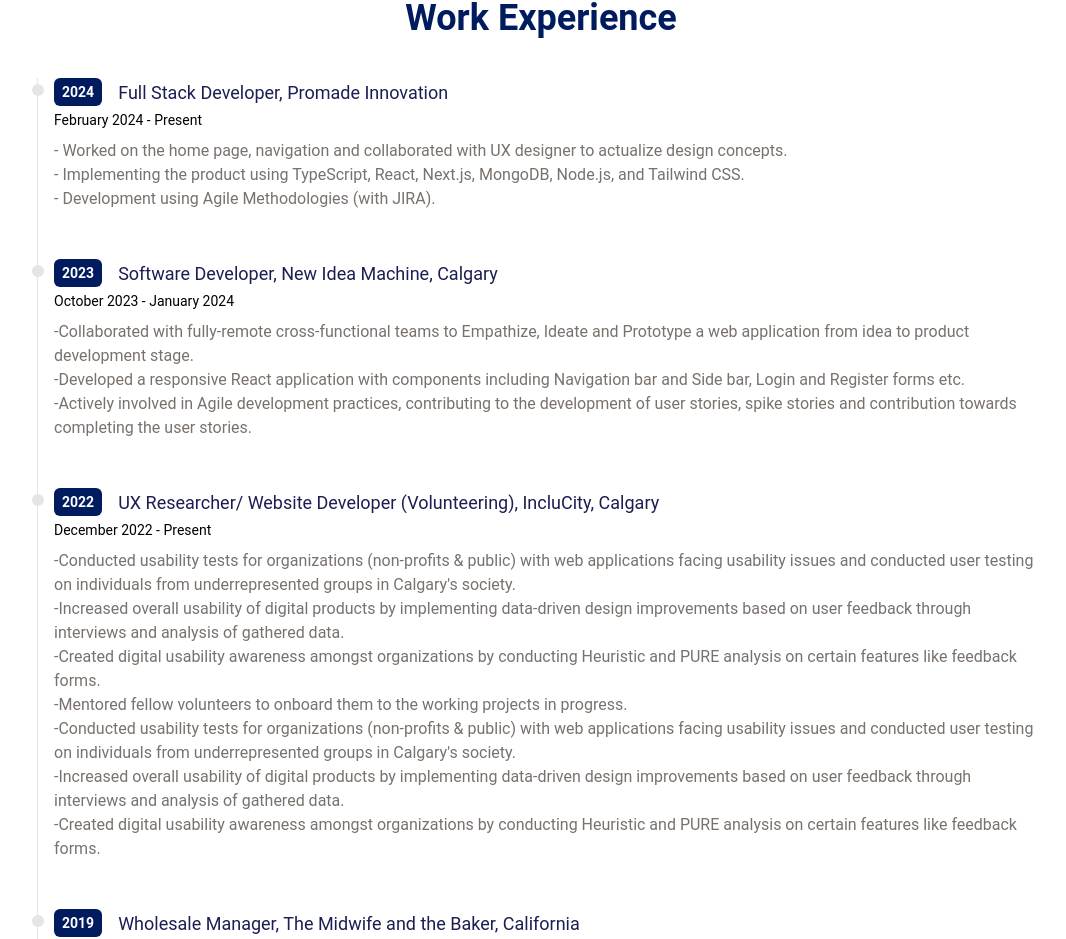
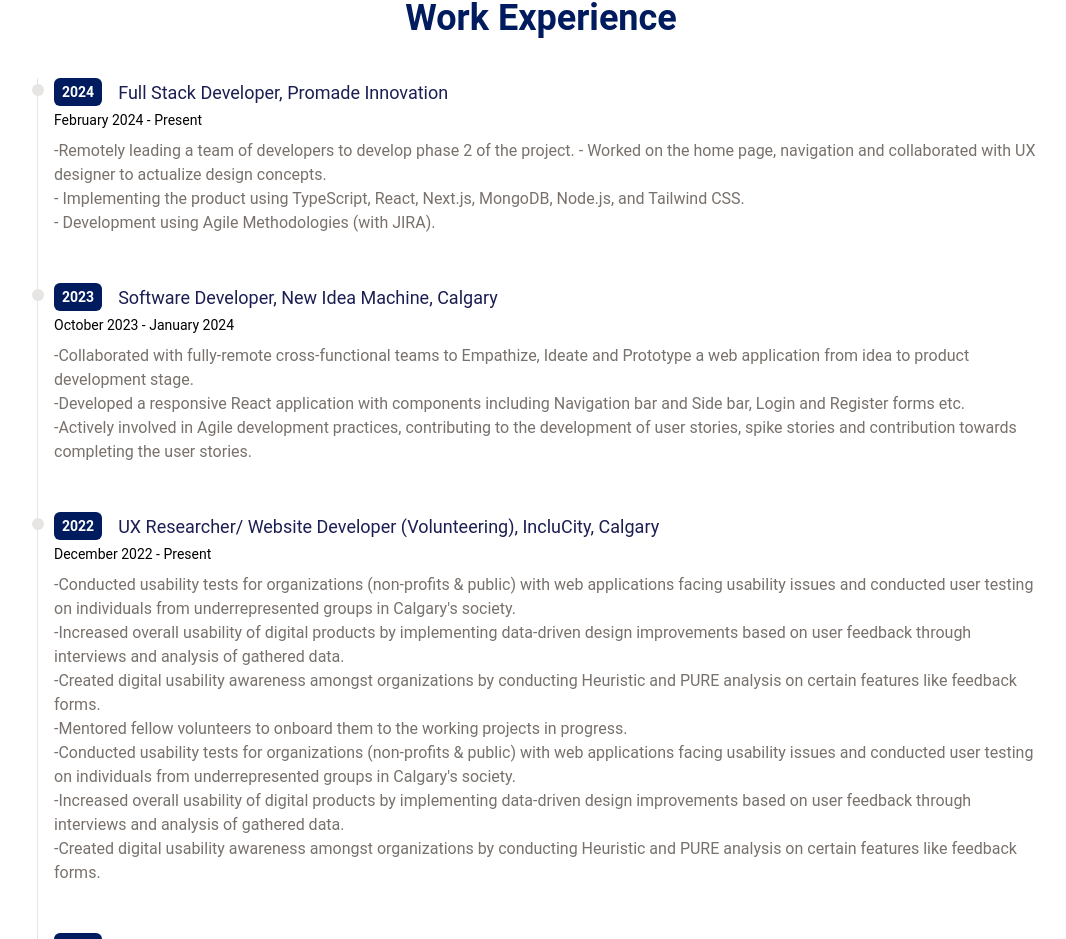
Before and after one commit to RiniJ7/rini-portfolio-v3, a React (Create React App) app: page / in a window 1280 px wide. Shown: the part 2418-3357 px from the top of the page, without its empty margins (99-1165 px from the left). Built offline with nearby package versions, Linux system fonts and the light colour scheme.

Commit message:
experience updated

```diff
--- a/src/components/Experience.jsx
+++ b/src/components/Experience.jsx
@@ -8,6 +8,7 @@
     duration: "February 2024 - Present",
     details: (
       <div>
+        -Remotely leading a team of developers to develop phase 2 of the project.
         - Worked on the home page, navigation and collaborated with UX designer
         to actualize design concepts.
         <br />
```
